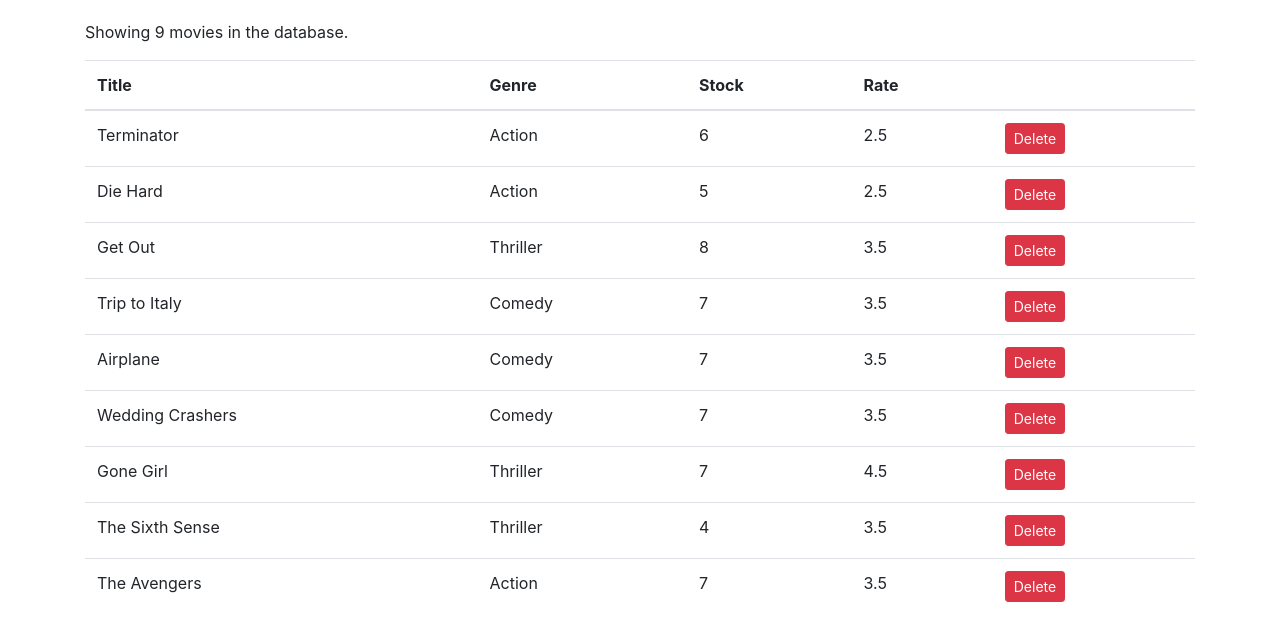
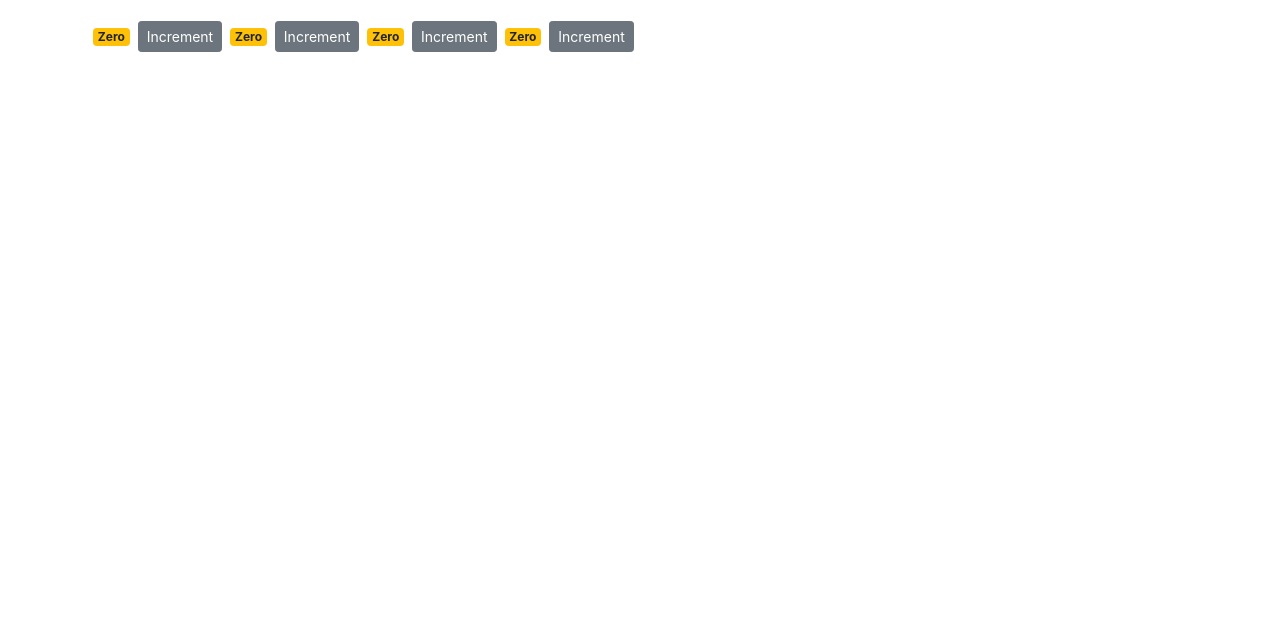
Before and after one commit to cameronRomo/react-counter, a React (Create React App) app: page / in a window 1280 px wide. Shown: the top 640 px of the page. Built offline with nearby package versions, Linux system fonts and the light colour scheme.

Commit message:
Add dynamic counters list component

```diff
--- a/src/App.js
+++ b/src/App.js
@@ -1,10 +1,11 @@
 import "./App.css";
 import Movies from "./components/Movies";
+import Counters from "./components/Counters";
 
 function App() {
   return (
     <main className="container">
-      <Movies />
+      <Counters />
     </main>
   );
 }
--- /dev/null
+++ b/src/components/Counters.jsx
@@ -0,0 +1,24 @@
+import React, { Component } from "react";
+import Counter from "./Counter";
+
+class Counters extends Component {
+  state = {
+    counters: [
+      { id: 1, value: 0 },
+      { id: 2, value: 0 },
+      { id: 3, value: 0 },
+      { id: 4, value: 0 },
+    ],
+  };
+  render() {
+    return (
+      <div>
+        {this.state.counters.map((counter) => (
+          <Counter key={counter.id} value={counter.value} />
+        ))}
+      </div>
+    );
+  }
+}
+
+export default Counters;
```
